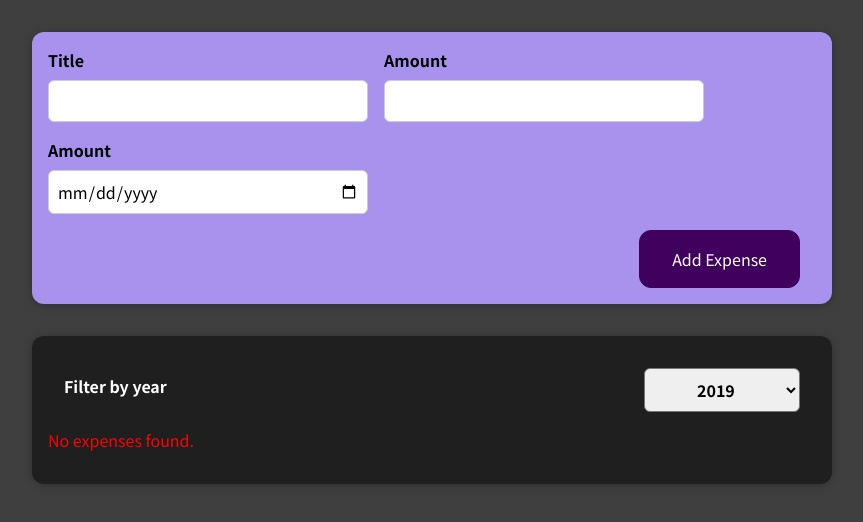
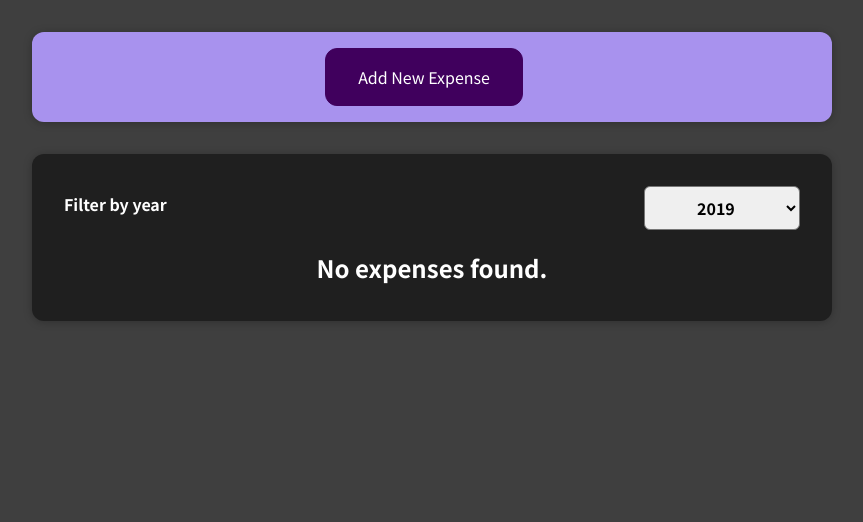
Before and after one commit to jai1408/React-101, a React (Create React App) app: page / in a window 1280 px wide. Shown: the top 522 px of the page, without its empty margins (208-1071 px from the left). Built offline with nearby package versions, Linux system fonts and the light colour scheme.

Commit message:
react101: assignment 3 & 4

```diff
--- a/src/components/Expenses/ExpenseFilter.js
+++ b/src/components/Expenses/ExpenseFilter.js
@@ -1,3 +1,4 @@
+// eslint-disable-next-line
 import React, { useState } from "react";
 import "./ExpenseFilter.css";
 
--- a/src/components/Expenses/ExpenseItem.js
+++ b/src/components/Expenses/ExpenseItem.js
@@ -8,11 +8,13 @@ const ExpenseItem = (props) => {
    * ? why to use const below for title & setTitle
    * ! because we are not changing the value by assigning, we are changing value by set method.
    */
+  // eslint-disable-next-line
   const [title, setTitle] = useState(props.title); //destructuring Modern JS
   //let title = props.title;
   //this clickHandler is not updating title because React is only rendering its component once.
   //so we will use react hooks `useState`
-  const clickHandeler = () => {
+  // eslint-disable-next-line
+  const clickHandler = () => {
     //title = "Updated Value!";
     setTitle("Updated Value!");
     /*
@@ -23,14 +25,16 @@ const ExpenseItem = (props) => {
     //console.log(title);
   };
   return (
+    <li>
       <Card className="expense-item">
         <ExpenseDate date={props.date} />
         <div className="expense-item__description">
           <h2>{props.title}</h2>
           <div className="expense-item__price">{props.amount}</div>
-        {/* <button onClick={clickHandeler}>Click me!</button> */}
+          {/* <button onClick={clickHandler}>Click me!</button> */}
         </div>
       </Card>
+    </li>
   );
 };
 
--- a/src/components/Expenses/Expenses.js
+++ b/src/components/Expenses/Expenses.js
@@ -1,8 +1,10 @@
 import "./expenses.css";
+// eslint-disable-next-line
 import ExpenseItem from "./ExpenseItem";
 import Card from "../UI/Card";
 import ExpenseFilter from "./ExpenseFilter";
 import React, { useState } from "react";
+import ExpensesList from "./ExpensesList";
 
 const Expenses = (props) => {
   const [filteredYear, setFilteredYear] = useState("2019");
@@ -14,18 +16,6 @@ const Expenses = (props) => {
   const filteredExpenses = props.items.filter((expense) => {
     return expense.date.getFullYear().toString() === filteredYear;
   });
-
-  let expenseContent = <p>No expenses found.</p>;
-  if (filteredExpenses.length > 0) {
-    expenseContent = filteredExpenses.map((expense) => (
-      <ExpenseItem
-        key={expense.id}
-        title={expense.title}
-        amount={expense.amount}
-        date={expense.date}
-      />
-    ));
-  }
 
   return (
     <Card className="expenses">
@@ -47,7 +37,7 @@ const Expenses = (props) => {
           />
         ))
       ) */}
-      {expenseContent}
+      <ExpensesList items={filteredExpenses} />
     </Card>
   );
 };
--- /dev/null
+++ b/src/components/Expenses/ExpensesList.css
@@ -0,0 +1,9 @@
+.expenses-list {
+  list-style: none;
+  padding: 0;
+}
+
+.expenses-list__fallback {
+  color: white;
+  text-align: center;
+}
--- /dev/null
+++ b/src/components/Expenses/ExpensesList.js
@@ -0,0 +1,22 @@
+import "./ExpensesList.css";
+import ExpenseItem from "./ExpenseItem";
+
+const ExpensesList = (props) => {
+  if (props.items.length === 0) {
+    return <h2 className="expenses-list__fallback">No expenses found.</h2>;
+  }
+  return (
+    <ul className="expenses-list">
+      {props.items.map((expense) => (
+        <ExpenseItem
+          key={expense.id}
+          title={expense.title}
+          amount={expense.amount}
+          date={expense.date}
+        />
+      ))}
+    </ul>
+  );
+};
+
+export default ExpensesList;
--- a/src/components/NewExpenses/ExpenseForm.css
+++ b/src/components/NewExpenses/ExpenseForm.css
@@ -24,3 +24,6 @@
 .new-expense__actions {
   text-align: right;
 }
+.new-expense__cancel {
+  text-align: center;
+}
--- a/src/components/NewExpenses/ExpenseForm.js
+++ b/src/components/NewExpenses/ExpenseForm.js
@@ -87,6 +87,9 @@ const ExpenseForm = (props) => {
         </div>
       </div>
       <div className="new-expense__actions">
+        <button type="button" onClick={props.onCancel}>
+          Cancel
+        </button>
         <button type="submit">Add Expense</button>
       </div>
     </form>
--- a/src/components/NewExpenses/NewExpense.js
+++ b/src/components/NewExpenses/NewExpense.js
@@ -1,7 +1,9 @@
+import React, { useState } from "react";
 import ExpenseForm from "./ExpenseForm";
 import "./NewExpense.css";
 
 const NewExpense = (props) => {
+  const [isEditing, setIsEditing] = useState(false);
   const saveExpenseHandler = (enteredExpenseData) => {
     const expenseData = {
       ...enteredExpenseData,
@@ -10,10 +12,27 @@ const NewExpense = (props) => {
     console.log("In NewExpense.js");
     console.log(expenseData);
     props.onAddExpense(expenseData); //passing expenseData to NewExpense.js'onAddExpense called in App.js
+    setIsEditing(false);
   };
+
+  const startEditingHandler = () => {
+    setIsEditing(true);
+  };
+  const stopEditingHandler = () => {
+    setIsEditing(false);
+  };
+
   return (
     <div className="new-expense">
-      <ExpenseForm onSaveExpense={saveExpenseHandler} />
+      {!isEditing && (
+        <button onClick={startEditingHandler}>Add New Expense</button>
+      )}
+      {isEditing && (
+        <ExpenseForm
+          onSaveExpense={saveExpenseHandler}
+          onCancel={stopEditingHandler}
+        />
+      )}
     </div>
   );
 };
```
Lines whose indentation alone changed are shown as unchanged.
